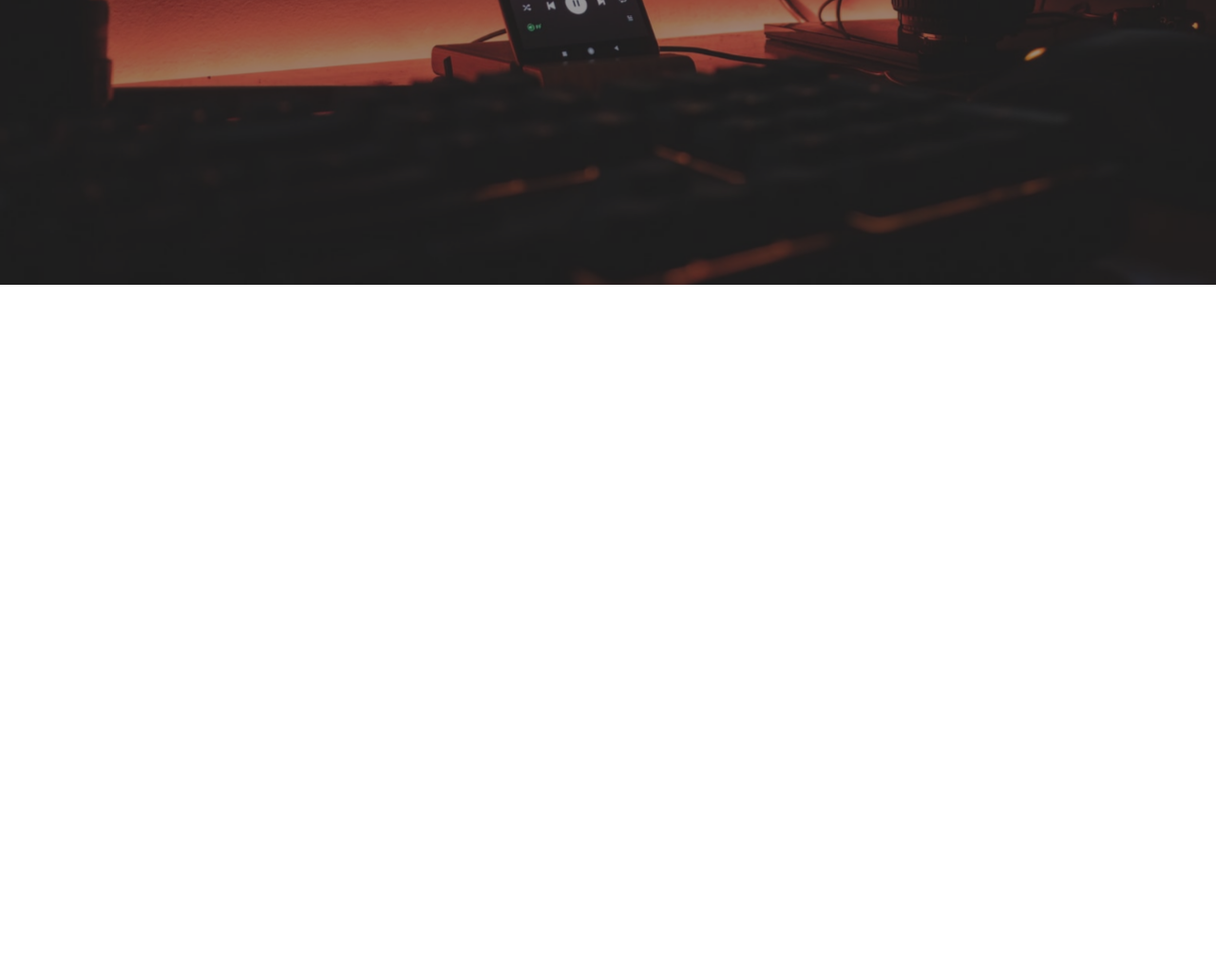
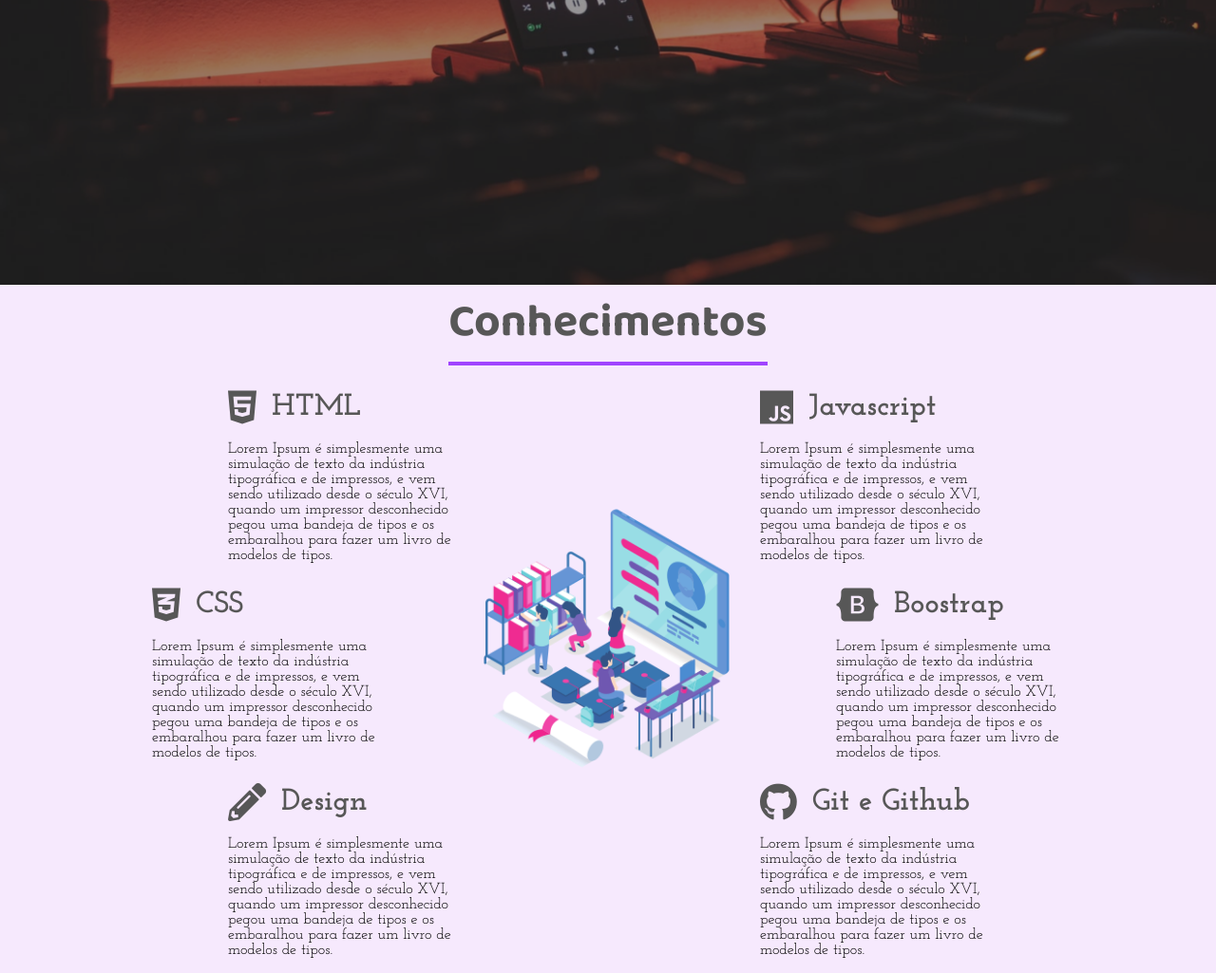
Before and after one commit to mauriani/portifolio, a plain HTML site: page index.html in a window 1280 px wide. Shown: the part 524-1549 px from the top of the page at 95% size. Before the commit the page ends 824 px from the top, so only its background shows below. Drawn offline with Linux system fonts and the light colour scheme.

Commit message:
:package: - funcionalidade section-conhecimentos

```diff
--- a/index.html
+++ b/index.html
@@ -45,7 +45,7 @@
         </div>
       </head>
 
-      <div class="sidebar">
+      <aside class="sidebar">
         <nav>
           <ul class="menu">
             <li class="menu-item"><a href="#" class="menu-link">Home</a></li>
@@ -63,11 +63,110 @@
         </nav>
 
         <div class="social-media">
-          <a href="#"><i class="fab fa-facebook-square"></i></a
-          ><a href="#"><i class="fab fa-github"></i></a
-          ><a href="#"><i class="fab fa-linkedin"></i></a>
+          <a href="https://www.facebook.com/mauriani.maciel/"
+            ><i class="fab fa-facebook-square"></i></a
+          ><a href="https://github.com/mauriani"
+            ><i class="fab fa-github"></i></a
+          ><a href="https://www.linkedin.com/in/mauriani-maciel-1016b1193/"
+            ><i class="fab fa-linkedin"></i
+          ></a>
         </div>
-      </div>
+      </aside>
+
+      <section class="sessao-conhecimento">
+        <div class="sessao-header">
+          <h1>Conhecimentos</h1>
+        </div>
+        <div class="conhecimentos">
+          <div class="conhecimento">
+            <div class="conhecimento-header">
+              <i class="fab fa-html5"></i>
+              <h3>HTML</h3>
+            </div>
+            <div class="conhecimento-text">
+              <p>
+                Lorem Ipsum é simplesmente uma simulação de texto da indústria
+                tipográfica e de impressos, e vem sendo utilizado desde o século
+                XVI, quando um impressor desconhecido pegou uma bandeja de tipos
+                e os embaralhou para fazer um livro de modelos de tipos.
+              </p>
+            </div>
+          </div>
+          <div class="conhecimento">
+            <div class="conhecimento-header">
+              <i class="fab fa-css3-alt"></i>
+              <h3>CSS</h3>
+            </div>
+            <div class="conhecimento-text">
+              <p>
+                Lorem Ipsum é simplesmente uma simulação de texto da indústria
+                tipográfica e de impressos, e vem sendo utilizado desde o século
+                XVI, quando um impressor desconhecido pegou uma bandeja de tipos
+                e os embaralhou para fazer um livro de modelos de tipos.
+              </p>
+            </div>
+          </div>
+          <div class="conhecimento">
+            <div class="conhecimento-header">
+              <i class="fas fa-pencil-alt"></i>
+              <h3>Design</h3>
+            </div>
+            <div class="conhecimento-text">
+              <p>
+                Lorem Ipsum é simplesmente uma simulação de texto da indústria
+                tipográfica e de impressos, e vem sendo utilizado desde o século
+                XVI, quando um impressor desconhecido pegou uma bandeja de tipos
+                e os embaralhou para fazer um livro de modelos de tipos.
+              </p>
+            </div>
+          </div>
+          <div class="conhecimento">
+            <div class="conhecimento-header">
+              <i class="fab fa-js"></i>
+              <h3>Javascript</h3>
+            </div>
+            <div class="conhecimento-text">
+              <p>
+                Lorem Ipsum é simplesmente uma simulação de texto da indústria
+                tipográfica e de impressos, e vem sendo utilizado desde o século
+                XVI, quando um impressor desconhecido pegou uma bandeja de tipos
+                e os embaralhou para fazer um livro de modelos de tipos.
+              </p>
+            </div>
+          </div>
+          <div class="conhecimento">
+            <div class="conhecimento-header">
+              <i class="fab fa-bootstrap"></i>
+              <h3>Boostrap</h3>
+            </div>
+            <div class="conhecimento-text">
+              <p>
+                Lorem Ipsum é simplesmente uma simulação de texto da indústria
+                tipográfica e de impressos, e vem sendo utilizado desde o século
+                XVI, quando um impressor desconhecido pegou uma bandeja de tipos
+                e os embaralhou para fazer um livro de modelos de tipos.
+              </p>
+            </div>
+          </div>
+          <div class="conhecimento">
+            <div class="conhecimento-header">
+              <i class="fab fa-github"></i>
+              <h3>Git e Github</h3>
+            </div>
+            <div class="conhecimento-text">
+              <p>
+                Lorem Ipsum é simplesmente uma simulação de texto da indústria
+                tipográfica e de impressos, e vem sendo utilizado desde o século
+                XVI, quando um impressor desconhecido pegou uma bandeja de tipos
+                e os embaralhou para fazer um livro de modelos de tipos.
+              </p>
+            </div>
+          </div>
+          <div class="conhecimento-img-wrapper">
+            <img src="images/conhecimentos.png" alt="imagem conhecimento" />
+          </div>
+        </div>
+      </section>
     </div>
   </body>
   <script src="script.js"></script>
--- a/style.css
+++ b/style.css
@@ -232,3 +232,90 @@ header {
 .social-media i:hover {
   background-color: #a044ff;
 }
+
+.conhecimentos {
+  display: grid;
+  grid-template-columns: repeat(16, 1fr);
+  grid-template-rows: repeat(6, 6rem);
+  row-gap: 0.5rem;
+}
+
+.conhecimento:nth-child(1) {
+  grid-column: 4/7;
+  grid-row: 1/3;
+}
+
+.conhecimento:nth-child(2) {
+  grid-column: 3/6;
+  grid-row: 3/5;
+}
+
+.conhecimento:nth-child(3) {
+  grid-column: 4/7;
+  grid-row: 5/-1;
+}
+
+.conhecimento:nth-child(4) {
+  grid-column: 11/14;
+  grid-row: 1/3;
+}
+
+.conhecimento:nth-child(5) {
+  grid-column: 12/15;
+  grid-row: 3/5;
+}
+
+.conhecimento:nth-child(6) {
+  grid-column: 11/14;
+  grid-row: 5/-1;
+}
+
+.sessao-conhecimento {
+  background-color: #f6e9fd;
+}
+
+.sessao-header {
+  display: flex;
+  justify-content: center;
+  align-items: center;
+}
+
+.sessao-header h1 {
+  font-family: var(--font-primary);
+  font-size: 3rem;
+  color: #575757;
+  border-bottom: solid 4.5px #a044ff;
+  margin-bottom: 1.5rem;
+}
+
+.conhecimento-header {
+  display: flex;
+  align-items: center;
+  color: #575757;
+}
+
+.conhecimento-header i {
+  font-size: 2.5rem;
+}
+
+.conhecimento-header h3 {
+  font-family: var(--font-secundary);
+  font-size: 2rem;
+  padding-left: 1rem;
+}
+
+.conhecimento-text {
+  font-family: var(--font-secundary);
+  margin-top: 1rem;
+}
+
+.conhecimento-img-wrapper {
+  grid-column: 7/11;
+  grid-row: 2/6;
+  width: 100%;
+}
+
+.conhecimento-img-wrapper img {
+  object-fit: cover;
+  width: 100%;
+}
```
Also changed, not shown: images/conhecimentos.png (added).
